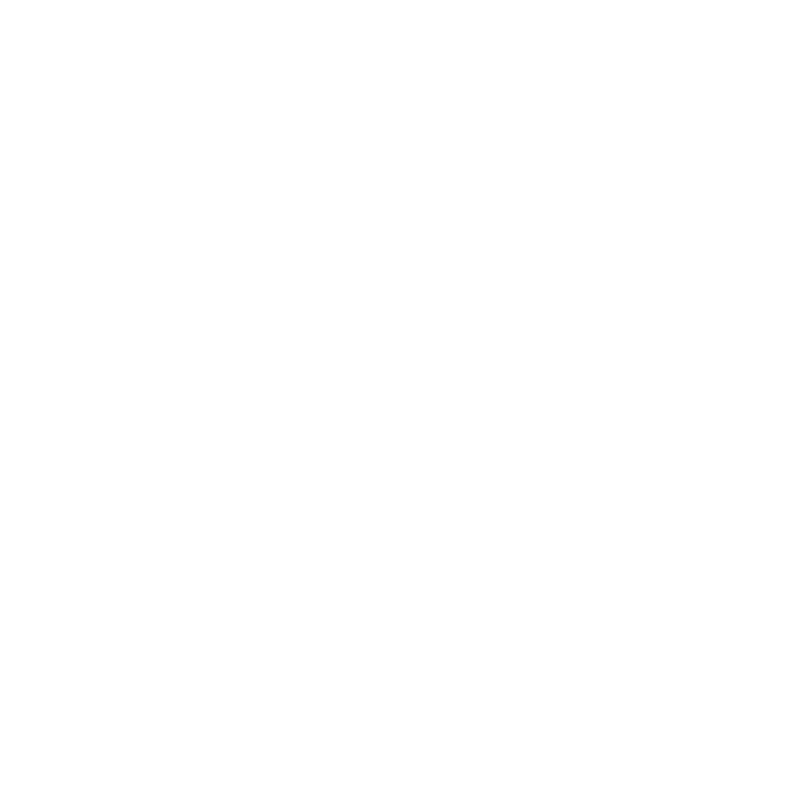
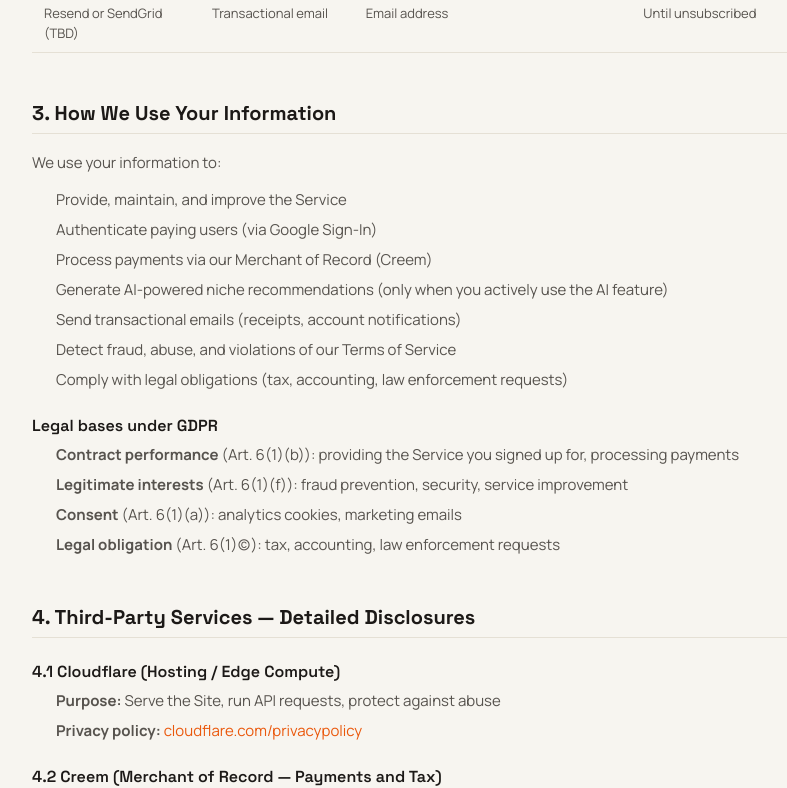
Before and after one commit to hbwang76/kdpnichefinder, a Next.js app: page /privacy in a window 1280 px wide. Before the commit this address had no page. Shown: the part 1320-2108 px from the top of the page, without its empty margins (208-995 px from the left). Before the commit the page ends 1353 px from the top, so only its background shows below. Built offline with nearby package versions, Linux system fonts and the light colour scheme.

Commit message:
fix: add /terms + /privacy compliance routes (301 from legacy slugs)

```diff
--- a/next.config.ts
+++ b/next.config.ts
@@ -7,6 +7,12 @@
   },
   env: {
     NEXT_PUBLIC_APP_ORIGIN: process.env.NEXT_PUBLIC_APP_ORIGIN || 'https://kdpnichefinder.net',
+  },
+  async redirects() {
+    return [
+      { source: '/terms-of-service', destination: '/terms', permanent: true },
+      { source: '/privacy-policy', destination: '/privacy', permanent: true },
+    ]
   },
   async headers() {
     return [
--- a/src/app/cookie-policy/page.tsx
+++ b/src/app/cookie-policy/page.tsx
@@ -109,7 +109,7 @@
               Cookies are small text files placed on your device when you visit a website. They are widely used to make websites work more efficiently and to provide information to site operators.
             </P>
             <P>
-              This Cookie Policy explains how <strong>kdpnichefinder.net</strong> (the &quot;Site&quot;) uses cookies and similar technologies. It should be read alongside our <Link href="/privacy-policy" style={{ color: 'var(--color-signal)' }}>Privacy Policy</Link>.
+              This Cookie Policy explains how <strong>kdpnichefinder.net</strong> (the &quot;Site&quot;) uses cookies and similar technologies. It should be read alongside our <Link href="/privacy" style={{ color: 'var(--color-signal)' }}>Privacy Policy</Link>.
             </P>
           </Section>
 
--- /dev/null
+++ b/src/app/privacy/page.tsx
@@ -0,0 +1,10 @@
+import type { Metadata } from 'next'
+import PrivacyPolicyPage from '../privacy-policy/page'
+
+export const metadata: Metadata = {
+  title: 'Privacy Policy',
+  description: 'How KDP Niche Finder collects, uses, and protects your personal information. GDPR and CCPA compliant.',
+  alternates: { canonical: '/privacy' },
+}
+
+export default PrivacyPolicyPage
--- /dev/null
+++ b/src/app/terms/page.tsx
@@ -0,0 +1,10 @@
+import type { Metadata } from 'next'
+import TermsOfServicePage from '../terms-of-service/page'
+
+export const metadata: Metadata = {
+  title: 'Terms of Service',
+  description: 'Terms and conditions for using KDP Niche Finder. Governed by the laws of the Republic of Estonia.',
+  alternates: { canonical: '/terms' },
+}
+
+export default TermsOfServicePage
```
